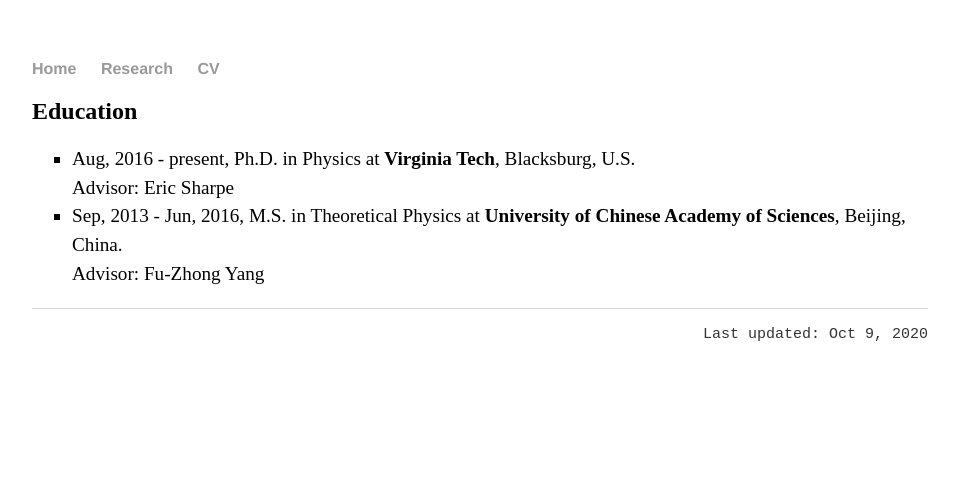
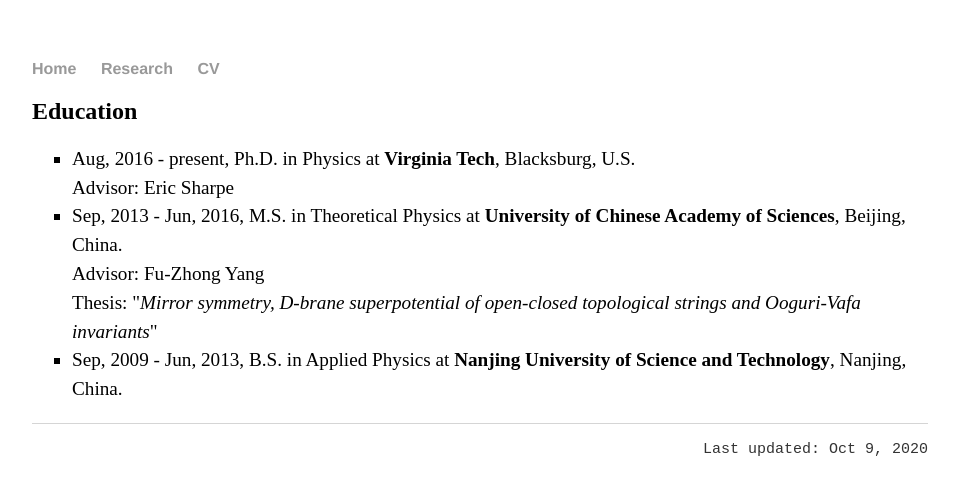
Before and after one commit to hhzou/hhzou.github.io, a Jekyll site: the page built from cv/index.html, in a window 1280 px wide. Shown: the top 495 px of the page, without its empty margins (160-1119 px from the left). Built offline with Jekyll 4.4.1, drawn with Linux system fonts in a browser that asks for light colours.

Commit message:
Update index.html

```diff
--- a/cv/index.html
+++ b/cv/index.html
@@ -6,6 +6,8 @@
 	<h2> Education </h2>
 	<ul style="font-size:1.2em; line-height: 150%; list-style-type: square">
 		<li>Aug, 2016 - present, Ph.D. in Physics at <strong>Virginia Tech</strong>, Blacksburg, U.S. <br> Advisor: Eric Sharpe </li>
-		<li>Sep, 2013 - Jun, 2016, M.S. in Theoretical Physics at <strong>University of Chinese Academy of Sciences</strong>, Beijing, China. <br> Advisor: Fu-Zhong Yang </li>
+		<li>Sep, 2013 - Jun, 2016, M.S. in Theoretical Physics at <strong>University of Chinese Academy of Sciences</strong>, Beijing, China. <br> Advisor: Fu-Zhong Yang
+		<br> Thesis: "<i>Mirror symmetry, D-brane superpotential of open-closed topological strings and Ooguri-Vafa invariants</i>"</li>
+		<li>Sep, 2009 - Jun, 2013, B.S. in Applied Physics at <strong>Nanjing University of Science and Technology</strong>, Nanjing, China.</li>
 	</ul>
 </div>
```
